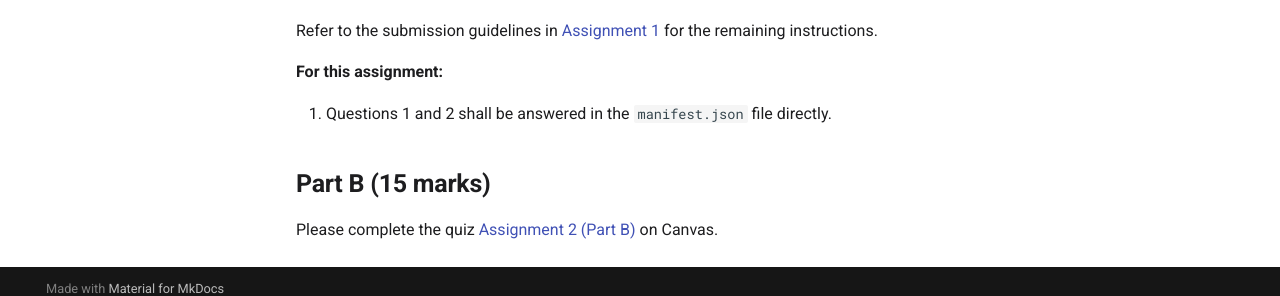
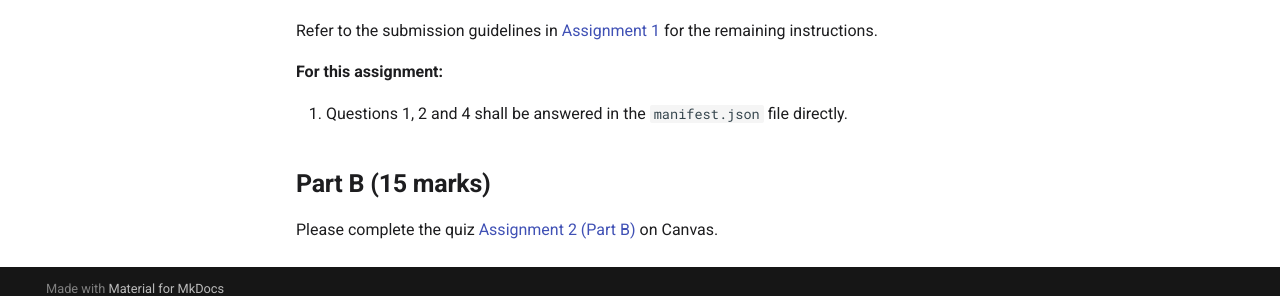
Before and after one commit to nus-cs5250/25s, an MkDocs documentation site: the page built from docs/asg2/index.md, in a window 1280 px wide and 900 px high, scrolled down 1917 px. Shown: the part 589-885 px from the top of the window. Built offline with MkDocs 1.6.1 and Material for MkDocs 9.7.7, drawn with Linux system fonts in a browser that asks for light colours; comment, search, counter and statistics services are not loaded.

Commit message:
asg2: answer qn4 in manifest as well (#26)

```diff
--- a/docs/asg2/index.md
+++ b/docs/asg2/index.md
@@ -113,7 +113,7 @@ Refer to the submission guidelines in [Assignment 1](../asg1/index.md#submission
 
 **For this assignment:**
 
-1. Questions 1 and 2 shall be answered in the `manifest.json` file directly.
+1. Questions 1, 2 and 4 shall be answered in the `manifest.json` file directly.
 
 ## Part B (15 marks)
 
```
